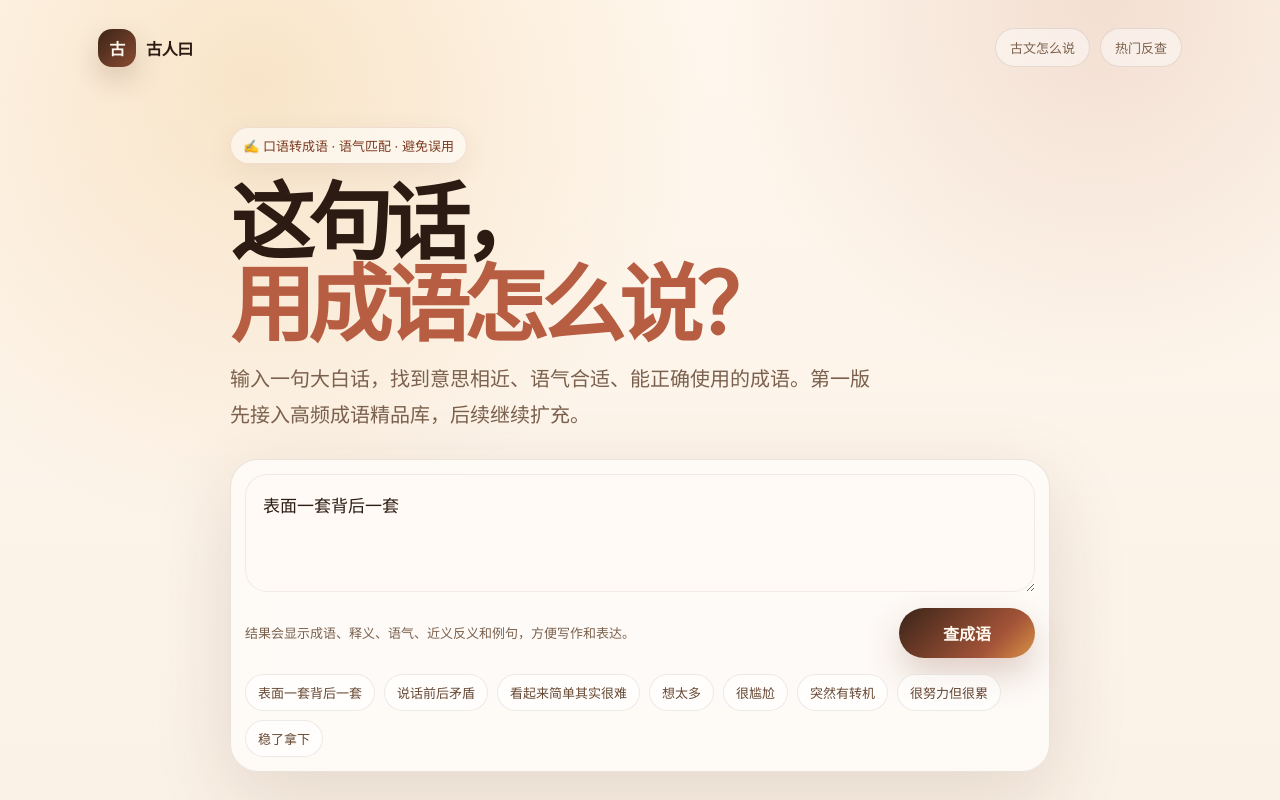
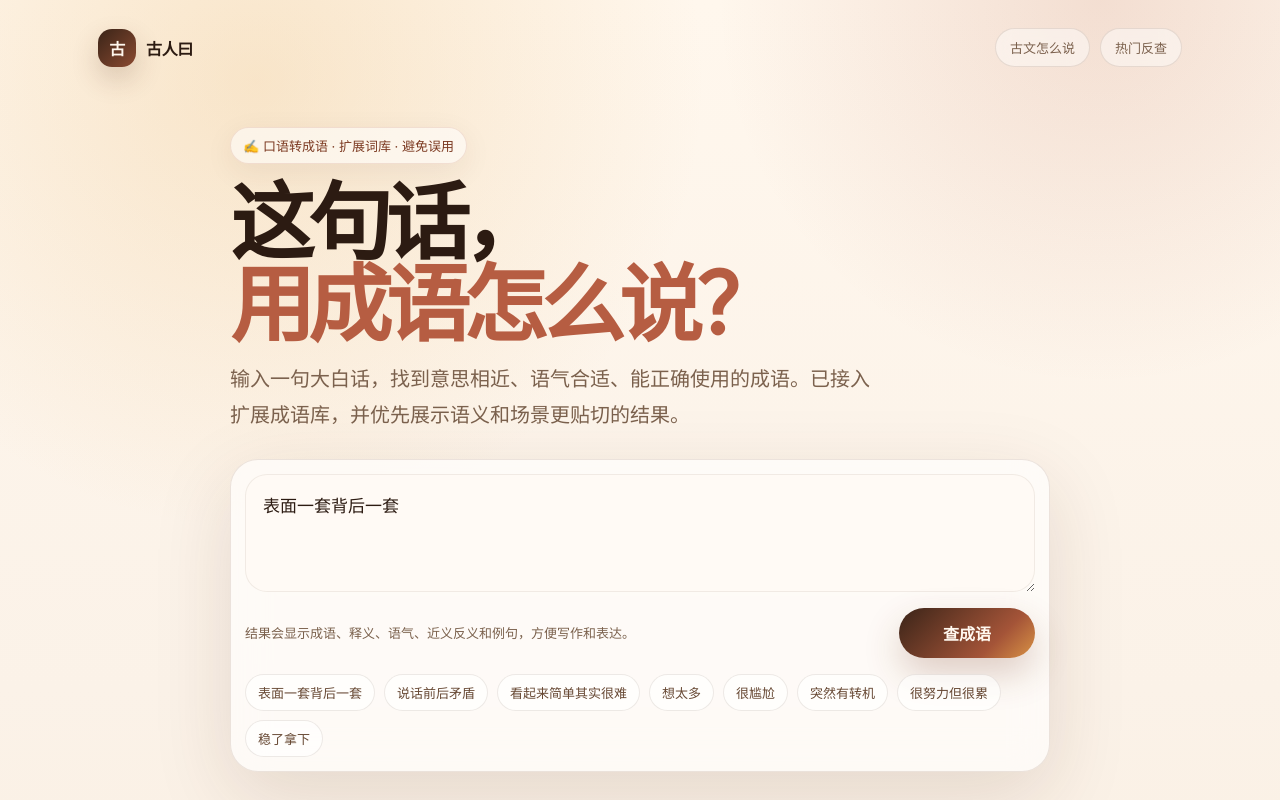
Before and after one commit to yandong2023/gu-ren-said, a Next.js app: page /chengyu in a window 1280 px wide. Shown: the top 800 px of the page. Built offline with nearby package versions, Linux system fonts and the light colour scheme.

Commit message:
Refresh Chengyu copy for expanded library

```diff
--- a/components/ChengyuExperience.tsx
+++ b/components/ChengyuExperience.tsx
@@ -56,7 +56,7 @@ function ChengyuCard({ result, onNotice }: { result: ChengyuResult; onNotice: (v
     <article className="result-card chengyu-card">
       <div className="chengyu-card-main">
         <span className="card-kicker">成语怎么说</span>
-        <div className="chengyu-query-line"><span className="knowledge-label">推荐成语</span><strong>{result.idiom}</strong><em>{result.pinyin}</em></div>
+        <div className="chengyu-query-line"><span className="knowledge-label">推荐成语</span><strong>{result.idiom}</strong>{result.pinyin ? <em>{result.pinyin}</em> : null}</div>
         <p className="chengyu-meaning"><span className="knowledge-label">意思</span>{result.meaning}</p>
         <div className="chengyu-meta">
           <span>{result.tone}</span>
@@ -135,9 +135,9 @@ export default function ChengyuExperience() {
 
       <section className="hero chengyu-hero">
         <div className="hero-copy">
-          <div className="badge">✍️ 口语转成语 · 语气匹配 · 避免误用</div>
+          <div className="badge">✍️ 口语转成语 · 扩展词库 · 避免误用</div>
           <h1>这句话，<span className="title-accent">用成语怎么说？</span></h1>
-          <p className="subtitle">输入一句大白话，找到意思相近、语气合适、能正确使用的成语。第一版先接入高频成语精品库，后续继续扩充。</p>
+          <p className="subtitle">输入一句大白话，找到意思相近、语气合适、能正确使用的成语。已接入扩展成语库，并优先展示语义和场景更贴切的结果。</p>
 
           <form className="search-panel" onSubmit={submit}>
             <textarea value={query} onChange={(event) => setQuery(event.target.value)} placeholder="比如：表面一套背后一套 / 说话前后矛盾 / 很努力但很累" aria-label="输入大白话或想表达的意思" />
```
